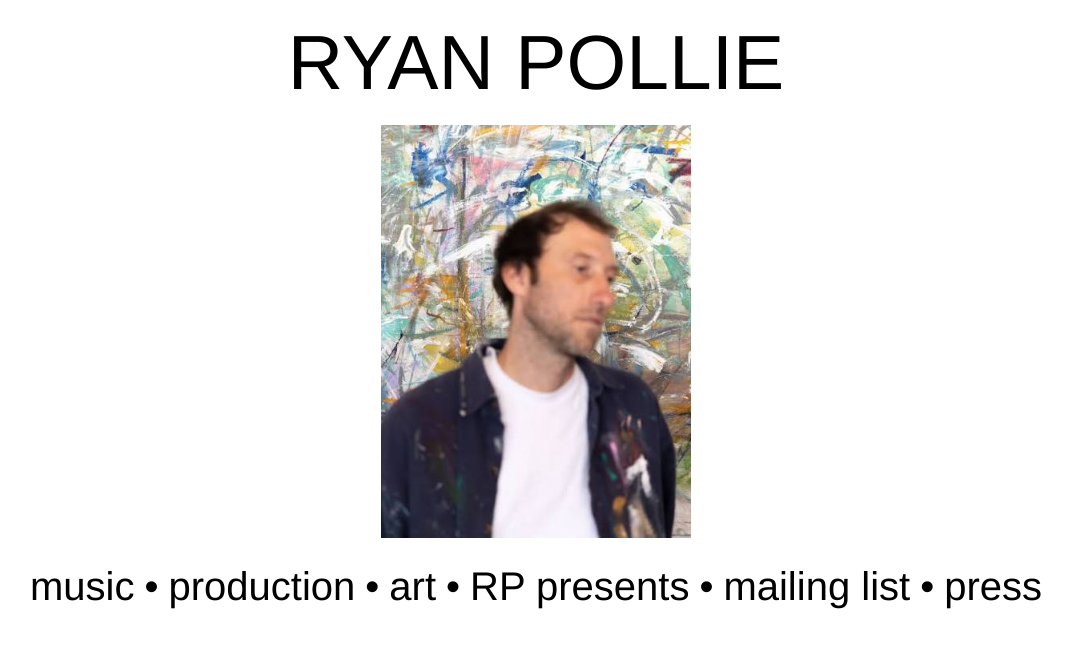
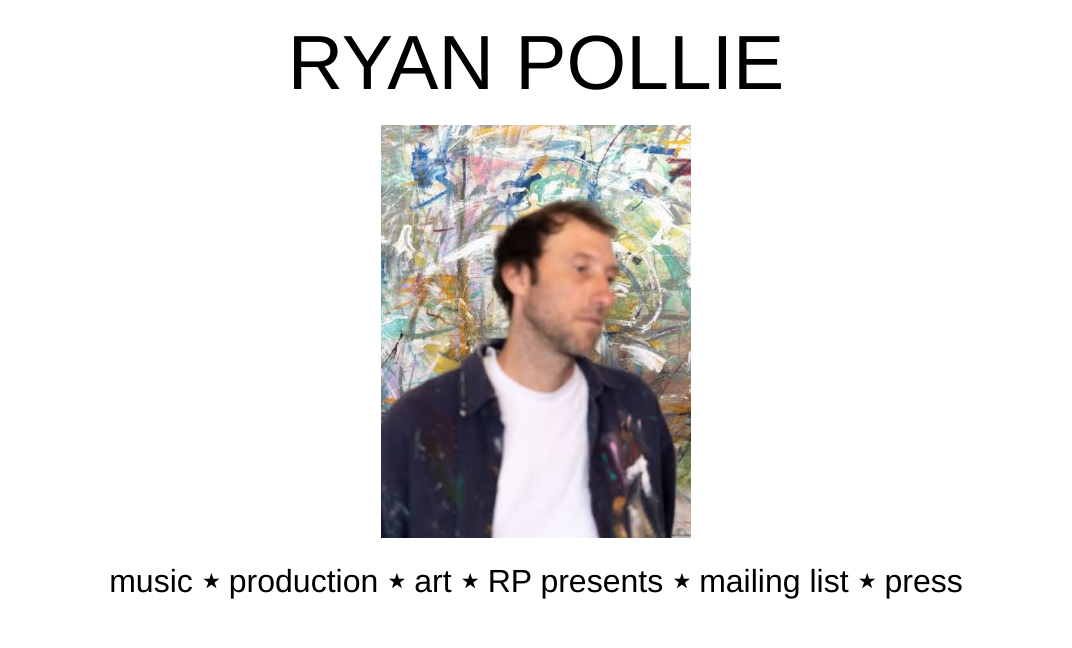
Before and after one commit to treyshilts/ryanpollie, a plain HTML site: page index.html in a window 1280 px wide. Shown: the whole page, without its empty margins (104-1176 px from the left). Drawn offline with Linux system fonts and the light colour scheme.

Commit message:
Update index.html

```diff
--- a/index.html
+++ b/index.html
@@ -1,3 +1,4 @@
+
 <!DOCTYPE html>
 <html lang="en">
 <head>
@@ -31,7 +32,7 @@
       display: flex;
       flex-direction: column;
       align-items: center;
-      padding: 24px 4px;
+      padding: 24px 20px;
       overflow: hidden;
     }
 
@@ -67,7 +68,7 @@
       width: max-content;
       max-width: none;
       margin-top: 24px;
-      font-size: 40px;
+      font-size: clamp(16px, 2.5vw, 40px);
       font-weight: 400;
       line-height: 1.2;
       white-space: nowrap;
@@ -90,12 +91,12 @@
     nav .separator {
       margin: 0 0.25em;
       color: black;
-      font-weight: 400;
+      font-weight: 700;
     }
 
     @media (max-width: 600px) {
       .homepage {
-        padding: 20px 4px;
+        padding: 20px 12px;
       }
 
       h1 {
@@ -108,6 +109,7 @@
       }
 
       nav {
+        font-size: 24px;
         margin-top: 20px;
       }
     }
@@ -125,17 +127,18 @@
       alt="Ryan Pollie"
     >
 
+
     <nav aria-label="Main navigation" id="main-nav">
       <a>music</a>
-      <span class="separator">•</span>
+      <span class="separator">⋆</span>
       <a>production</a>
-      <span class="separator">•</span>
+      <span class="separator">⋆</span>
       <a>art</a>
-      <span class="separator">•</span>
+      <span class="separator">⋆</span>
       <a>RP presents</a>
-      <span class="separator">•</span>
+      <span class="separator">⋆</span>
       <a>mailing list</a>
-      <span class="separator">•</span>
+      <span class="separator">⋆</span>
       <a>press</a>
     </nav>
 
@@ -145,11 +148,11 @@
     function resizeNav() {
       const nav = document.getElementById('main-nav');
 
-      // Reset before measuring
       nav.style.transform = 'none';
 
-      // Almost the entire viewport width (4px on each side)
-      const availableWidth = window.innerWidth - 8;
+      const isMobile = window.innerWidth <= 600;
+      const margin = isMobile ? 24 : 40;
+      const availableWidth = window.innerWidth - margin;
       const actualWidth = nav.scrollWidth;
 
       const scale = Math.min(1, availableWidth / actualWidth);
```
